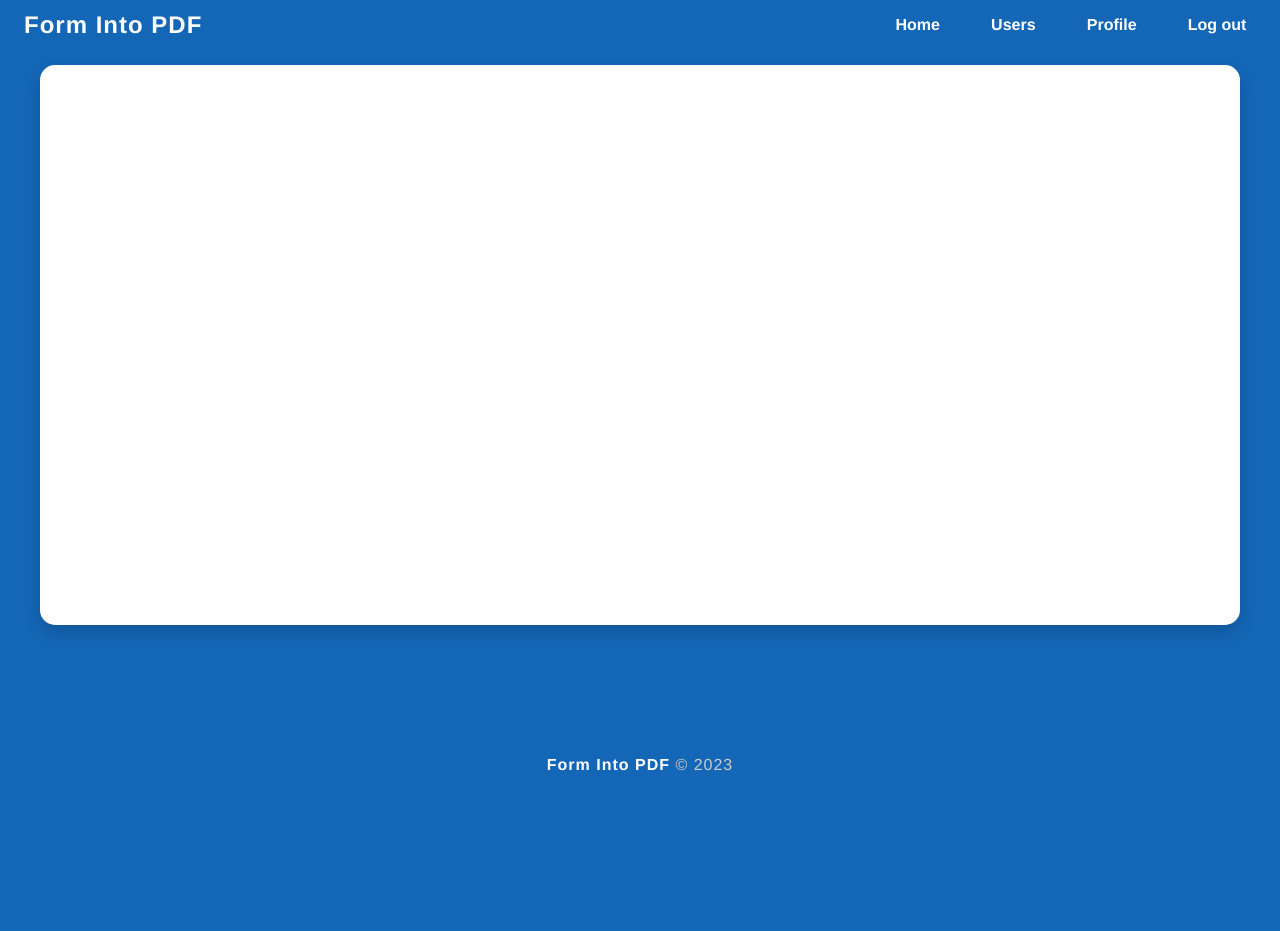
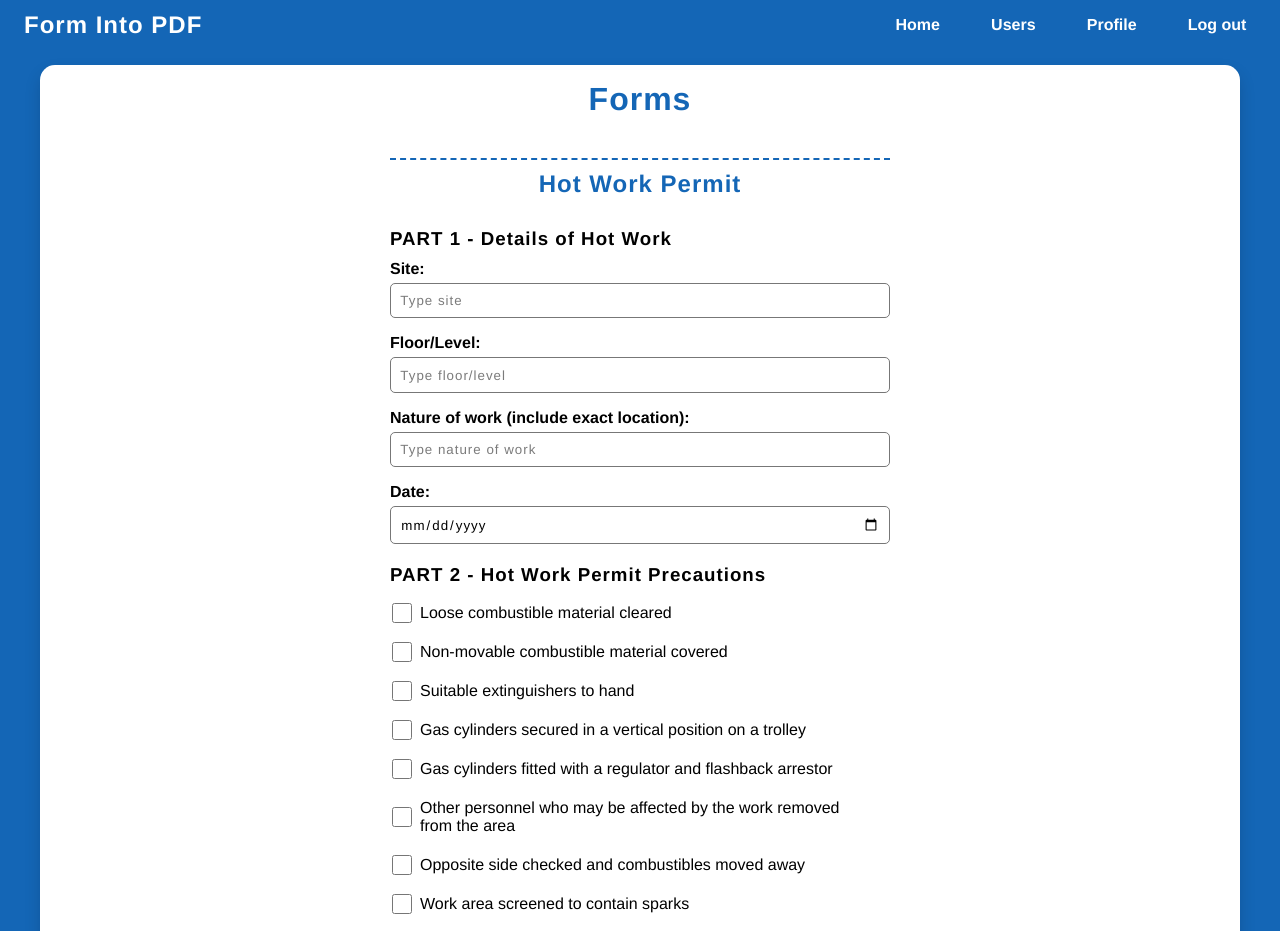
Before and after one commit to sbritobreno/FormIntoPDF-FrontEnd, a React (Create React App) app: page /document/new/forms in a window 1280 px wide. Shown: the top 931 px of the page. Before the commit the page ends 890 px from the top, so only its background shows below. Built offline with nearby package versions, Linux system fonts and the light colour scheme.

Commit message:
Working on Form page, complete section Hot Work Permit

```diff
--- a/src/components/pages/DocumentSection/Doc.module.css
+++ b/src/components/pages/DocumentSection/Doc.module.css
@@ -195,3 +195,10 @@ label {
   border-radius: 10px;
   margin: 0.5em;
 }
+
+/* ################################## Forms ################################## */
+
+.form_container h3,
+.form_container h4 {
+  margin-block: 20px 10px;
+}
--- a/src/components/pages/DocumentSection/Forms.js
+++ b/src/components/pages/DocumentSection/Forms.js
@@ -1,8 +1,177 @@
+import { useState } from "react";
+import { useNavigate } from "react-router-dom";
+import Input from "../../form/Input";
 import styles from "./Doc.module.css";
 
 function Forms() {
+  const navigate = useNavigate();
+  const [form, setForm] = useState({});
+
+  function handleChange(e) {
+    setForm({ ...form, [e.target.name]: e.target.value });
+  }
+
+  async function handleSubmit(e) {
+    e.preventDefault();
+    navigate("/document/new", { state: { sectionIndex: 3 } });
+  }
+
   return (
     <section className={styles.form_container}>
+      <h1>Forms</h1>
+      <form onSubmit={handleSubmit}>
+        <h2 className={styles.form_subheading}>Hot Work Permit</h2>
+        <h3>PART 1 - Details of Hot Work</h3>
+        <Input
+          text="Site"
+          type="text"
+          name="site"
+          placeholder="Type site"
+          handleOnChange={handleChange}
+          autoComplete="off"
+        />
+        <Input
+          text="Floor/Level"
+          type="text"
+          name="floor_level"
+          placeholder="Type floor/level"
+          handleOnChange={handleChange}
+          autoComplete="off"
+        />
+        <Input
+          text="Nature of work (include exact location)"
+          type="text"
+          name="nature_of_work"
+          placeholder="Type nature of work"
+          handleOnChange={handleChange}
+          autoComplete="off"
+        />
+        <Input
+          text="Date"
+          type="date"
+          name="date"
+          handleOnChange={handleChange}
+          autoComplete="off"
+        />
+        <h3>PART 2 - Hot Work Permit Precautions</h3>
+        <div className={styles.check_container}>
+          <input type="checkbox" name="hot_work_precautions_box_1" />
+          <label>Loose combustible material cleared</label>
+        </div>
+        <div className={styles.check_container}>
+          <input type="checkbox" name="hot_work_precautions_box_2" />
+          <label>Non-movable combustible material covered</label>
+        </div>
+        <div className={styles.check_container}>
+          <input type="checkbox" name="hot_work_precautions_box_3" />
+          <label>Suitable extinguishers to hand</label>
+        </div>
+        <div className={styles.check_container}>
+          <input type="checkbox" name="hot_work_precautions_box_4" />
+          <label>Gas cylinders secured in a vertical position on a trolley</label>
+        </div>
+        <div className={styles.check_container}>
+          <input type="checkbox" name="hot_work_precautions_box_5" />
+          <label>Gas cylinders fitted with a regulator and flashback arrestor</label>
+        </div>
+        <div className={styles.check_container}>
+          <input type="checkbox" name="hot_work_precautions_box_6" />
+          <label>Other personnel who may be affected by the work removed from the area</label>
+        </div>
+        <div className={styles.check_container}>
+          <input type="checkbox" name="hot_work_precautions_box_7" />
+          <label>Opposite side checked and combustibles moved away</label>
+        </div>
+        <div className={styles.check_container}>
+          <input type="checkbox" name="hot_work_precautions_box_8" />
+          <label>Work area screened to contain sparks</label>
+        </div>
+        <div className={styles.check_container}>
+          <input type="checkbox" name="hot_work_precautions_box_9" />
+          <label>Gas cylinders at least 3m from the burner</label>
+        </div>
+        <div className={styles.check_container}>
+          <input type="checkbox" name="hot_work_precautions_box_10" />
+          <label>If sited on the roof, heat insulating base provided</label>
+        </div>
+        <h3>PART 3 - Details of Persons and Times of Permit</h3>
+        <h4>Permit issued by:</h4>
+        <Input
+          text="Name"
+          type="text"
+          name="issued_by_name"
+          placeholder="Type name"
+          handleOnChange={handleChange}
+          autoComplete="off"
+        />
+        <Input
+          text="Signature"
+          type="text"
+          name="issued_by_signature"
+          placeholder="Type signature"
+          handleOnChange={handleChange}
+          autoComplete="off"
+        />
+        <Input
+          text="Company"
+          type="text"
+          name="issued_by_company"
+          placeholder="Type company name"
+          handleOnChange={handleChange}
+          autoComplete="off"
+        />
+        <h4>Permit received by:</h4>
+        <Input
+          text="Name"
+          type="text"
+          name="received_by_name"
+          placeholder="Type name"
+          handleOnChange={handleChange}
+          autoComplete="off"
+        />
+        <Input
+          text="Signature"
+          type="text"
+          name="received_by_signature"
+          placeholder="Type signature"
+          handleOnChange={handleChange}
+          autoComplete="off"
+        />
+        <Input
+          text="Company"
+          type="text"
+          name="received_by_company"
+          placeholder="Type company name"
+          handleOnChange={handleChange}
+          autoComplete="off"
+        />
+        <h3>PART 4 - Final Check Up</h3>
+        <h4>Final check by:</h4>
+        <Input
+          text="Name"
+          type="text"
+          name="final_checkup_name"
+          placeholder="Type name"
+          handleOnChange={handleChange}
+          autoComplete="off"
+        />
+        <Input
+          text="Signature"
+          type="text"
+          name="final_checkup_signature"
+          placeholder="Type signature"
+          handleOnChange={handleChange}
+          autoComplete="off"
+        />
+        <Input
+          text="Time"
+          type="time"
+          name="final_checkup_time"
+          handleOnChange={handleChange}
+          autoComplete="off"
+        />
+        <input type="submit" value="Submit" />
+      </form>
     </section>
   );
 }
```
